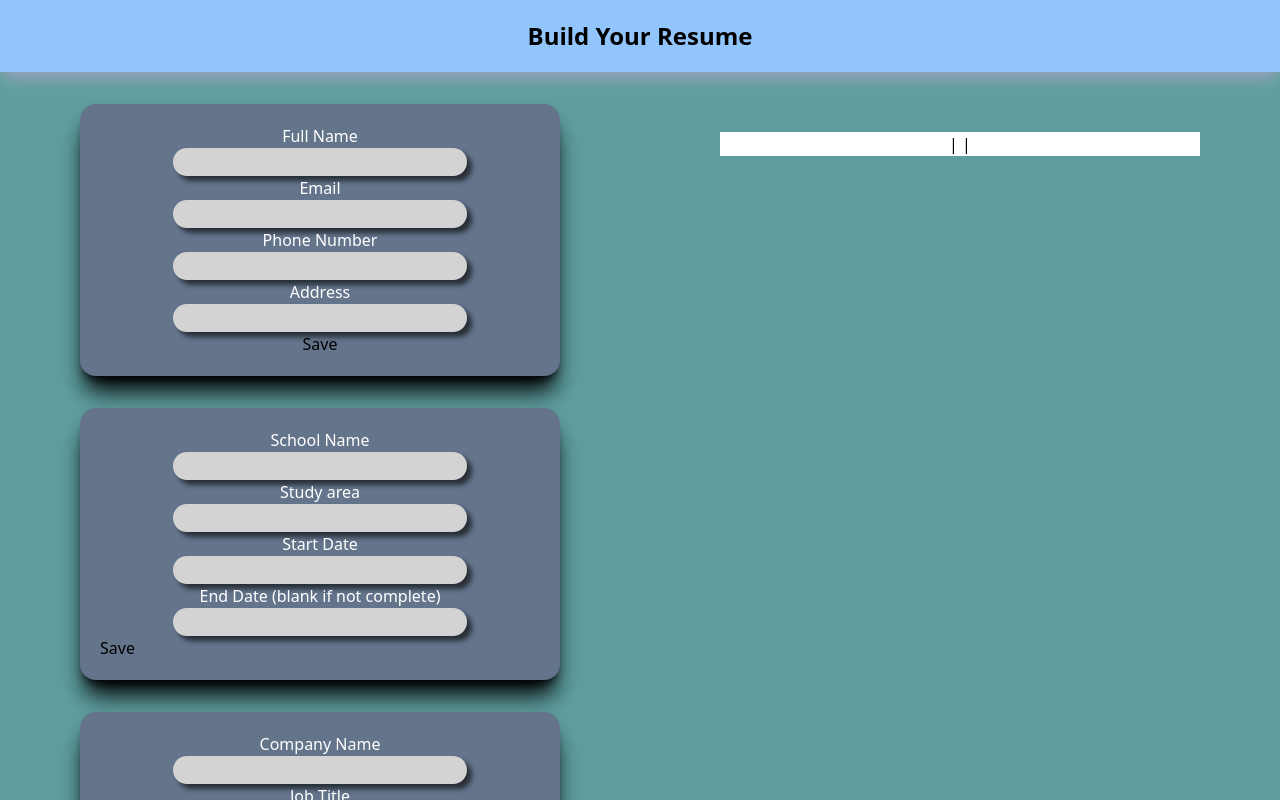
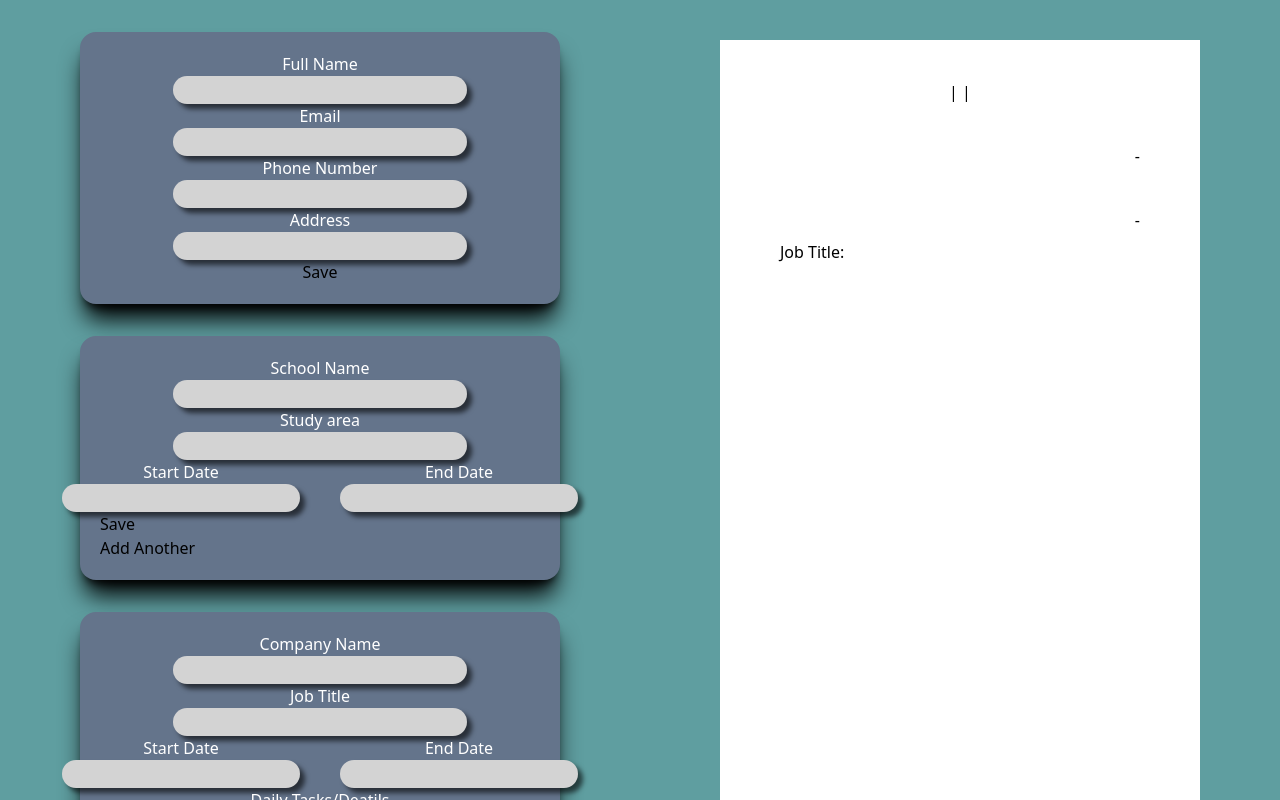
Before and after one commit to JohnCorrigan1/resume-builder, a React (Create React App) app: page / in a window 1280 px wide. Shown: the top 800 px of the page. Built offline with nearby package versions, Linux system fonts and the light colour scheme.

Commit message:
display data on resume

```diff
--- a/src/App.js
+++ b/src/App.js
@@ -17,12 +17,12 @@ function App() {
 
   return (
     <div className="App">
-      <Header />
+      {/* <Header /> */}
       <div className="grid-container">
       <div className="forms">
        <CvForm onSave={getData} />
       </div>
-      <div className="resume mt-10">
+      <div className="resume mt-10 mb-5 min-h-4/5 sticky">
       <Resume data={enteredData} />
       </div>
       </div>
--- a/src/components/getData/CvForm.jsx
+++ b/src/components/getData/CvForm.jsx
@@ -2,6 +2,7 @@ import { useState } from "react";
 import GetInfo from "./GetInfo";
 import GetEducation from "./GetEducation";
 import GetExperience from "./GetExperience";
+import Card from "../ui/Card";
 
 export default function CvForm(props) {
 
@@ -38,7 +39,10 @@ export default function CvForm(props) {
   return (
     <div>
       <GetInfo onSubmit={infoData} />
+      <Card >
       <GetEducation onSubmit={educationData} />
+      <button className="">Add Another</button>
+      </Card>
       <GetExperience onSubmit={experienceData} />
       <button onClick={combineData} >Submit</button>
     </div>
--- a/src/components/getData/GetEducation.jsx
+++ b/src/components/getData/GetEducation.jsx
@@ -37,7 +37,6 @@ export default function GetEducation(props) {
   };
 
   return (
-    <Card>
       <form onSubmit={submitHandler}>
         <div className="flex flex-col items-center">
           <label htmlFor="school">School Name</label>
@@ -57,28 +56,27 @@ export default function GetEducation(props) {
             className=" w-2/3"
           />
         </div>
+        <div className="flex justify-center gap-10">
         <div className="flex flex-col items-center">
-          <label htmlFor="start">Start Date</label>
+          <label htmlFor="schoolStart">Start Date</label>
           <input
             onChange={startChangeHandler}
             type="text"
-            id="start"
-            className=" w-2/3"
+            id="schoolStart"
           />
         </div>
         <div className="flex flex-col items-center">
-          <label htmlFor="end">End Date (blank if not complete)</label>
+          <label htmlFor="schoolEnd">End Date</label>
           <input
             onChange={endChangeHandler}
             type="text"
-            id="end"
-            className=" w-2/3"
+            id="schoolEnd"
           />
+        </div>
         </div>
         <div>
           <button type="submit">Save</button>
         </div>
       </form>
-    </Card>
   );
 }
--- a/src/components/getData/GetExperience.jsx
+++ b/src/components/getData/GetExperience.jsx
@@ -5,6 +5,8 @@ export default function GetExperience(props) {
   const [enteredCompany, setEnteredCompany] = useState("");
   const [enteredTitle, setEnteredTitle] = useState("");
   const [enteredTasks, setEnteredTasks] = useState("");
+  const [enteredStart, setEnteredStart] = useState("")
+  const [enteredEnd, setEnteredEnd] = useState("")
 
   const companyChangeHandler = (event) => {
     setEnteredCompany(event.target.value);
@@ -18,12 +20,23 @@ export default function GetExperience(props) {
     setEnteredTasks(event.target.value);
   };
 
+  const startChangeHandler = (event) => {
+    setEnteredStart(event.target.value)
+  }
+
+  const endChangeHandler = (event) => {
+    setEnteredEnd(event.target.value)
+  }
+
   const submitHandler = (event) => {
     event.preventDefault();
     const experience = {
       company: enteredCompany,
       title: enteredTitle,
+      experienceStart: enteredStart,
+      experienceEnd: enteredEnd,
       tasks: enteredTasks,
+
     };
     props.onSubmit(experience)
   };
@@ -43,6 +56,24 @@ export default function GetExperience(props) {
           <label htmlFor="title">Job Title</label>
           <input onChange={titleChangeHandler} type="text" className=" w-2/3" />
         </div>
+        <div className="flex justify-center gap-10">
+        <div className="flex flex-col items-center">
+          <label htmlFor="schoolStart">Start Date</label>
+          <input
+            onChange={startChangeHandler}
+            type="text"
+            id="schoolStart"
+          />
+        </div>
+        <div className="flex flex-col items-center">
+          <label htmlFor="schoolEnd">End Date</label>
+          <input
+            onChange={endChangeHandler}
+            type="text"
+            id="schoolEnd"
+          />
+        </div>
+        </div>
         <div className="flex flex-col items-center">
           <label htmlFor="tasks">Daily Tasks/Deatils</label>
           <textarea onChange={taskChangeHandler} className=" w-2/3"></textarea>
--- a/src/components/outputData/Resume.jsx
+++ b/src/components/outputData/Resume.jsx
@@ -1,16 +1,30 @@
+import ResumeHeader from "./ResumeHeader";
+import ResumeEducation from "./ResumeEducation";
+import ResumeExperience from "./ResumeExperience";
+
 export default function Resume(props) {
   return (
-    <div>
-      <div className="bg-white w-3/4 mr-auto ml-auto ">
-        <div className="resume-header text-center">
-          <h1 className="mb-5 mt-5 font-bold text-2xl">{props.data.fullName}</h1>
-          <div>
-            {props.data.email} | {props.data.phone} | {props.data.address}
-          </div>
-        </div>
-        <div className="education mt-10 ml-5">
-            <h2 className="font-bold">{props.data.school}<div className="w-1/2"></div>{props.data.start}</h2>
-        </div>
+    <div className="h-full">
+      <div className="bg-white w-3/4 mr-auto ml-auto p-5 min-h-full">
+        <ResumeHeader
+          name={props.data.fullName}
+          email={props.data.email}
+          phone={props.data.phone}
+          address={props.data.address}
+        />
+        <ResumeEducation
+        school={props.data.school}
+        start={props.data.start}
+        end={props.data.end}
+        study={props.data.study}
+        />
+        <ResumeExperience
+        company={props.data.company}
+        title={props.data.title}
+        start={props.data.experienceStart}
+        end={props.data.experienceEnd}
+        tasks={props.data.tasks}
+        />
       </div>
     </div>
   );
--- /dev/null
+++ b/src/components/outputData/ResumeEducation.jsx
@@ -0,0 +1,13 @@
+export default function ResumeEducation(props){
+    return(
+        <div>
+        <div className="education mt-10 ml-10 mr-10 flex">
+          <h2 className="font-bold flex w-2/3">{props.school}</h2>
+          <div className="ml-auto">
+            {props.start} - {props.end}
+          </div>
+        </div>
+        <h3 className="ml-10 mt-2">{props.study}</h3>
+        </div>
+    )
+}
--- /dev/null
+++ b/src/components/outputData/ResumeExperience.jsx
@@ -0,0 +1,14 @@
+export default function ResumeExperience(props){
+    return(
+        <div className="ml-10 mt-10 mr-10">
+            <div className="flex justify-between">
+            <h1 className="font-bold">{props.company}</h1>
+            <div>{props.start} - {props.end}</div>
+            </div>
+            <div className="mt-2">
+                <h2>Job Title: {props.title}</h2>
+            </div>
+            <div className="mt-2 ml-5 mr-5">{props.tasks}</div>
+        </div>
+    )
+}
--- /dev/null
+++ b/src/components/outputData/ResumeHeader.jsx
@@ -0,0 +1,12 @@
+export default function ResumeHeader(props){
+    return(
+        <div className="resume-header text-center">
+        <h1 className="mb-5 mt-5 font-bold text-2xl">
+          {props.name}
+        </h1>
+        <div>
+          {props.email} {"\n"}| {props.phone} | {props.address}
+        </div>
+      </div>
+    )
+}
--- /dev/null
+++ b/src/components/ui/Button.jsx
@@ -0,0 +1,7 @@
+export default function Button(props){
+    return(
+        <div>
+            <button className="">{props.text}</button>
+        </div>
+    )
+}
```
